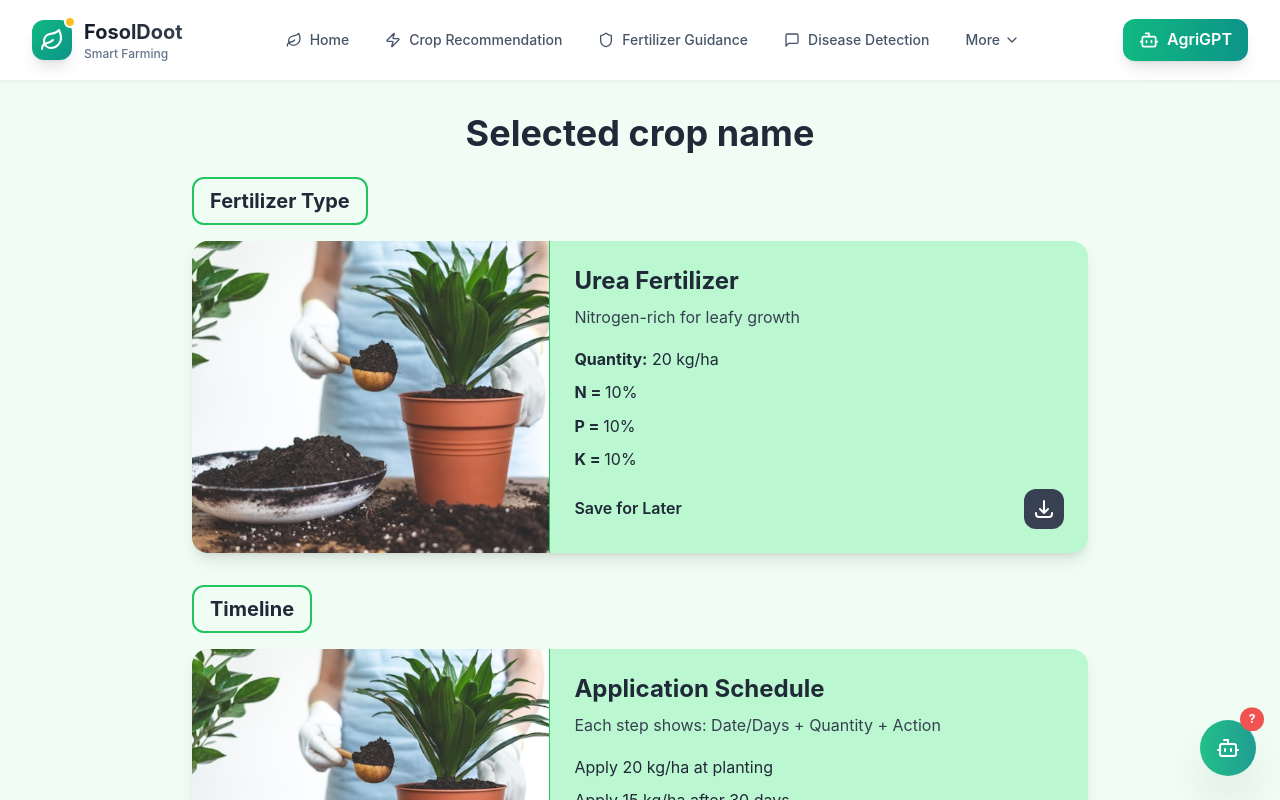
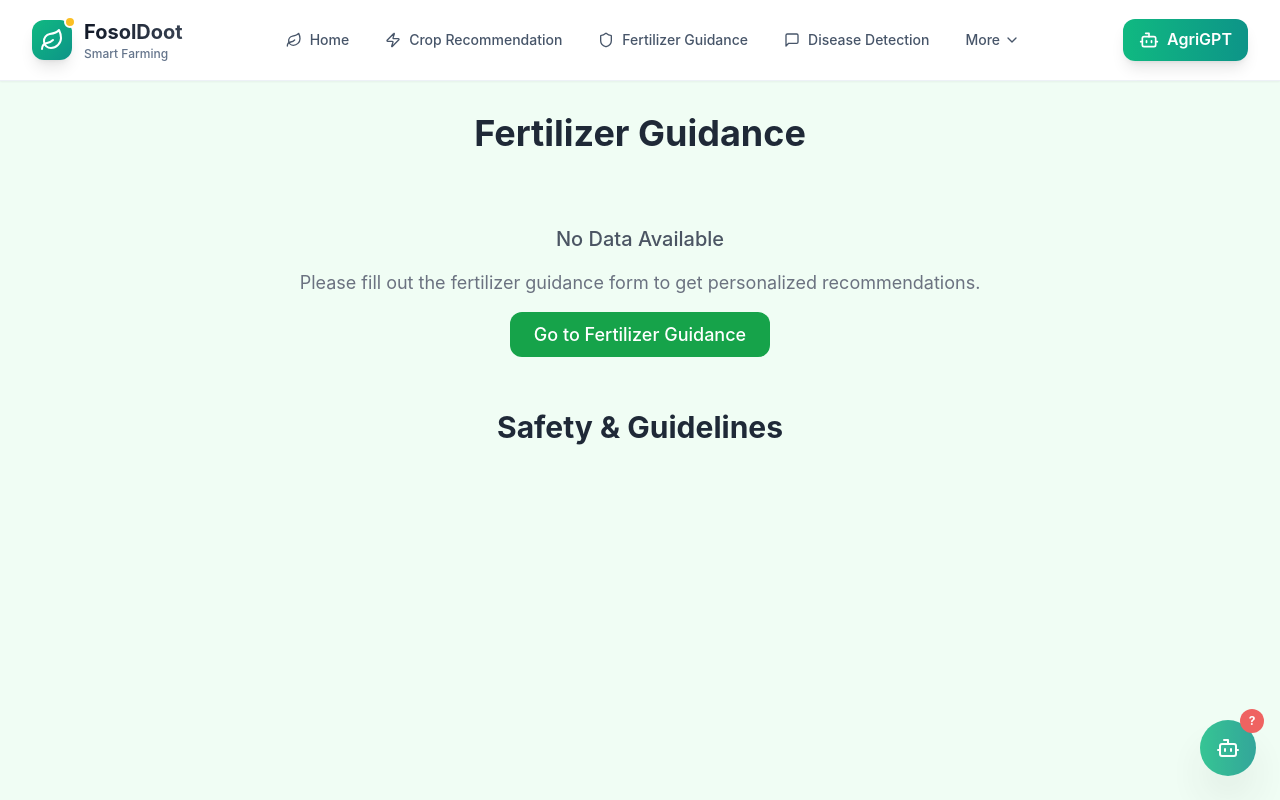
Before and after one commit to niloychandrasarker/Foshol-Doot, a React (Vite) app: page /guidance-details in a window 1280 px wide. Shown: the top 800 px of the page. Built offline with nearby package versions, Linux system fonts and the light colour scheme.

Commit message:
API Feching Done...

```diff
--- a/src/pages/GuidanceDetails.jsx
+++ b/src/pages/GuidanceDetails.jsx
@@ -1,28 +1,57 @@
-import img4 from "/public/img4.jpg";
+import rice from "../../public/CropsImage/rice.jpg";
+import maize from "../../public/CropsImage/maize.jpg";
+import chickpea from "../../public/CropsImage/chickpea.jpg";
+import kidneybeans from "../../public/CropsImage/kidneybeans.jpg";
+import pigeonpeas from "../../public/CropsImage/pigeonpeas.jpg";
+import mothbeans from "../../public/CropsImage/mothbeans.jpg";
+import mungbean from "../../public/CropsImage/mungbean.jpg";
+import blackgram from "../../public/CropsImage/blackgram.jpg";
+import lentil from "../../public/CropsImage/lentil.jpg";
+import pomegranate from "../../public/CropsImage/pomegranate.jpg";
+import banana from "../../public/CropsImage/banana.jpg";
+import mango from "../../public/CropsImage/mango.jpg";
+import grapes from "../../public/CropsImage/grapes.jpg";
+import watermelon from "../../public/CropsImage/watermelon.jpg";
+import muskmelon from "../../public/CropsImage/muskmelon.jpg";
+import apple from "../../public/CropsImage/apple.jpg";
+import orange from "../../public/CropsImage/orange.jpg";
+import papaya from "../../public/CropsImage/papaya.jpg";
+import coconut from "../../public/CropsImage/coconut.jpg";
+import cotton from "../../public/CropsImage/cotton.jpg";
+import jute from "../../public/CropsImage/jute.jpg";
+import coffee from "../../public/CropsImage/coffee.jpg";
+
 import { HiOutlineDownload } from "react-icons/hi";
+import { useLocation } from "react-router-dom";
+import { useEffect, useState } from "react";
 
-//--> Data for the Fertilizer and Timeline sections
-const fertilizerData = {
-  title: "Urea Fertilizer",
-  description: "Nitrogen-rich for leafy growth",
-  quantity: "20 kg/ha",
-  n_content: "10%",
-  p_content: "10%",
-  k_content: "10%",
-  imageAlt: "Fertilizer application",
-  imageUrl: img4,
+const cropImg = {
+  rice: rice,
+  maize: maize,
+  chickpea: chickpea,
+  kidneybeans: kidneybeans,
+  pigeonpeas: pigeonpeas,
+  mothbeans: mothbeans,
+  mungbean: mungbean,
+  blackgram: blackgram,
+  lentil: lentil,
+  pomegranate: pomegranate,
+  banana: banana,
+  mango: mango,
+  grapes: grapes,
+  watermelon: watermelon,
+  muskmelon: muskmelon,
+  apple: apple,
+  orange: orange,
+  papaya: papaya,
+  coconut: coconut,
+  cotton: cotton,
+  jute: jute,
+  coffee: coffee,
 };
 
-const timelineData = {
-  title: "Application Schedule",
-  description: "Each step shows: Date/Days + Quantity + Action",
-  steps: [
-    "Apply 20 kg/ha at planting",
-    "Apply 15 kg/ha after 30 days",
-    "Apply 10 kg/ha before flowering",
-  ],
-  imageAlt: "Application timeline",
-  imageUrl: img4,
+const getCropImage = (cropName) => {
+  return cropImg[cropName?.toLowerCase()];
 };
 
 const InfoCard = ({ title, description, imageAlt, imageUrl, children }) => {
@@ -55,58 +84,224 @@ const InfoCard = ({ title, description, imageAlt, imageUrl, children }) => {
 };
 
 const GuidanceDetails = () => {
+  const location = useLocation();
+  const [recommendations, setRecommendations] = useState(null);
+  const [loading, setLoading] = useState(false);
+  const [error, setError] = useState(null);
+  const formData = location.state;
+
+  useEffect(() => {
+    const fetchRecommendations = async () => {
+      if (!formData) return;
+
+      console.log("Form data received:", formData);
+
+      setLoading(true);
+      setError(null);
+      try {
+        const response = await fetch(
+          "https://crop-recommendation-ml-backend-2.onrender.com/ml-fertility-recommendations",
+          {
+            method: "POST",
+            headers: { "Content-Type": "application/json" },
+            body: JSON.stringify(formData),
+          }
+        );
+
+        let data;
+        try {
+          data = await response.json();
+        } catch (jsonErr) {
+          const text = await response.text();
+          throw new Error(
+            `API error: ${response.status} ${response.statusText} - ${text}`
+          );
+        }
+
+        if (!response.ok) {
+          throw new Error(
+            `API error: ${response.status} ${
+              response.statusText
+            } - ${JSON.stringify(data)}`
+          );
+        }
+
+        console.log("API response:", data);
+        setRecommendations(data);
+      } catch (err) {
+        setError(
+          err.message || "Failed to get recommendations. Please try again."
+        );
+        console.error("GuidanceDetails API error:", err);
+      } finally {
+        setLoading(false);
+      }
+    };
+
+    fetchRecommendations();
+  }, [formData]);
+
   return (
     <div className="bg-green-50 min-h-screen p-4 md:p-8">
       <div className="max-w-4xl mx-auto">
         <h1 className="text-3xl md:text-4xl font-bold text-center text-gray-800 mb-6">
-          Selected crop name
+          {recommendations && recommendations.crop
+            ? `${
+                recommendations.crop.charAt(0).toUpperCase() +
+                recommendations.crop.slice(1)
+              } Fertilizer Guidance`
+            : loading
+            ? "Loading Guidance..."
+            : "Fertilizer Guidance"}
         </h1>
 
-        {/* Fertilizer Type Section */}
+        {/* Loading State */}
+        {loading && (
+          <div className="text-center text-lg text-green-700 py-12">
+            <div className="mb-4">
+              <span className="loading loading-dots loading-xl"></span>
+            </div>
+            <p className="text-sm text-gray-600">
+              Getting fertilizer recommendations...
+            </p>
+          </div>
+        )}
+
+        {/* Error State */}
+        {error && (
+          <div className="bg-red-500/20 border border-red-500/30 rounded-xl p-4 mb-6">
+            <div className="text-red-800 text-center">
+              <p className="text-lg font-medium mb-2">⚠️ Error</p>
+              <p className="text-sm">{error}</p>
+            </div>
+          </div>
+        )}
+
+        {/* Current Parameters Section */}
+        {recommendations && recommendations.current_parameters && (
+          <div className="mb-6 md:mb-8">
+            <div className="inline-block border-2 border-blue-500 rounded-xl px-4 py-2 mb-4">
+              <h2 className="text-xl font-bold text-gray-800">
+                Current Soil Parameters
+              </h2>
+            </div>
+            <InfoCard
+              title="Your Soil Conditions"
+              description="Current nutrient levels and environmental conditions"
+              imageUrl={getCropImage(recommendations.crop)}
+              imageAlt={`${recommendations.crop} soil conditions`}
+            >
+              <div className="grid grid-cols-2 gap-2">
+                <p>
+                  <strong>Nitrogen (N):</strong>{" "}
+                  {recommendations.current_parameters.N}
+                </p>
+                <p>
+                  <strong>Phosphorus (P):</strong>{" "}
+                  {recommendations.current_parameters.P}
+                </p>
+                <p>
+                  <strong>Potassium (K):</strong>{" "}
+                  {recommendations.current_parameters.K}
+                </p>
+                <p>
+                  <strong>Temperature:</strong>{" "}
+                  {recommendations.current_parameters.temperature}°C
+                </p>
+                <p>
+                  <strong>Humidity:</strong>{" "}
+                  {recommendations.current_parameters.humidity}%
+                </p>
+                <p>
+                  <strong>pH Level:</strong>{" "}
+                  {recommendations.current_parameters.ph}
+                </p>
+              </div>
+            </InfoCard>
+          </div>
+        )}
+
+        {/* Predicted Ideal Parameters Section */}
+        {recommendations && recommendations.predicted_ideal && (
           <div className="mb-6 md:mb-8">
             <div className="inline-block border-2 border-green-500 rounded-xl px-4 py-2 mb-4">
-            <h2 className="text-xl font-bold text-gray-800">Fertilizer Type</h2>
+              <h2 className="text-xl font-bold text-gray-800">
+                Ideal Parameters
+              </h2>
             </div>
             <InfoCard
-            title={fertilizerData.title}
-            description={fertilizerData.description}
-            imageUrl={fertilizerData.imageUrl}
-            imageAlt={fertilizerData.imageAlt}
+              title="Recommended Ideal Levels"
+              description="Optimal nutrient levels for your crop"
+              imageUrl={getCropImage(recommendations.crop)}
+              imageAlt="Ideal parameters"
             >
+              <div className="grid grid-cols-2 gap-2">
                 <p>
-              <strong>Quantity:</strong> {fertilizerData.quantity}
+                  <strong>Nitrogen (N):</strong>{" "}
+                  {recommendations.predicted_ideal.N}
                 </p>
                 <p>
-              <strong>N = </strong>
-              {fertilizerData.n_content}
+                  <strong>Phosphorus (P):</strong>{" "}
+                  {recommendations.predicted_ideal.P}
                 </p>
                 <p>
-              <strong>P = </strong>
-              {fertilizerData.p_content}
+                  <strong>Potassium (K):</strong>{" "}
+                  {recommendations.predicted_ideal.K}
                 </p>
                 <p>
-              <strong>K = </strong>
-              {fertilizerData.k_content}
+                  <strong>Temperature:</strong>{" "}
+                  {recommendations.predicted_ideal.temperature}°C
                 </p>
+                <p>
+                  <strong>Humidity:</strong>{" "}
+                  {recommendations.predicted_ideal.humidity}%
+                </p>
+                <p>
+                  <strong>pH Level:</strong>{" "}
+                  {recommendations.predicted_ideal.ph}
+                </p>
+              </div>
             </InfoCard>
           </div>
+        )}
 
-        {/* Timeline Section */}
+        {/* Recommendations Section */}
+        {recommendations && recommendations.recommendations && (
           <div className="mb-6 md:mb-8">
-          <div className="inline-block border-2 border-green-500 rounded-xl px-4 py-2 mb-4">
-            <h2 className="text-xl font-bold text-gray-800">Timeline</h2>
+            <div className="inline-block border-2 border-orange-500 rounded-xl px-4 py-2 mb-4">
+              <h2 className="text-xl font-bold text-gray-800">Action Plan</h2>
             </div>
             <InfoCard
-            title={timelineData.title}
-            description={timelineData.description}
-            imageUrl={timelineData.imageUrl}
-            imageAlt={timelineData.imageAlt}
+              title="Fertilizer Recommendations"
+              description="Step-by-step guidance for optimal crop growth"
+              imageUrl={getCropImage(recommendations.crop)}
+              imageAlt="Fertilizer recommendations"
             >
-            {timelineData.steps.map((step, index) => (
-              <p key={index}>{step}</p>
+              {recommendations.recommendations.map((recommendation, index) => (
+                <p key={index} className="mb-2 p-2 bg-green-100 rounded-lg">
+                  {recommendation}
+                </p>
               ))}
             </InfoCard>
           </div>
+        )}
+
+        {/* No Data State */}
+        {!loading && !error && !recommendations && (
+          <div className="text-center text-lg text-gray-600 py-12">
+            <p className="text-xl font-medium mb-4">No Data Available</p>
+            <p className="mb-6 text-gray-500">
+              Please fill out the fertilizer guidance form to get personalized
+              recommendations.
+            </p>
+            <a
+              href="/fertilizer-guidance"
+              className="bg-green-600 hover:bg-green-700 text-white px-6 py-3 rounded-xl font-medium transition-colors"
+            >
+              Go to Fertilizer Guidance
+            </a>
+          </div>
+        )}
 
         {/* Safety & Guidelines Section */}
         <div className="text-center p-3">
```
Lines whose indentation alone changed are shown as unchanged.
